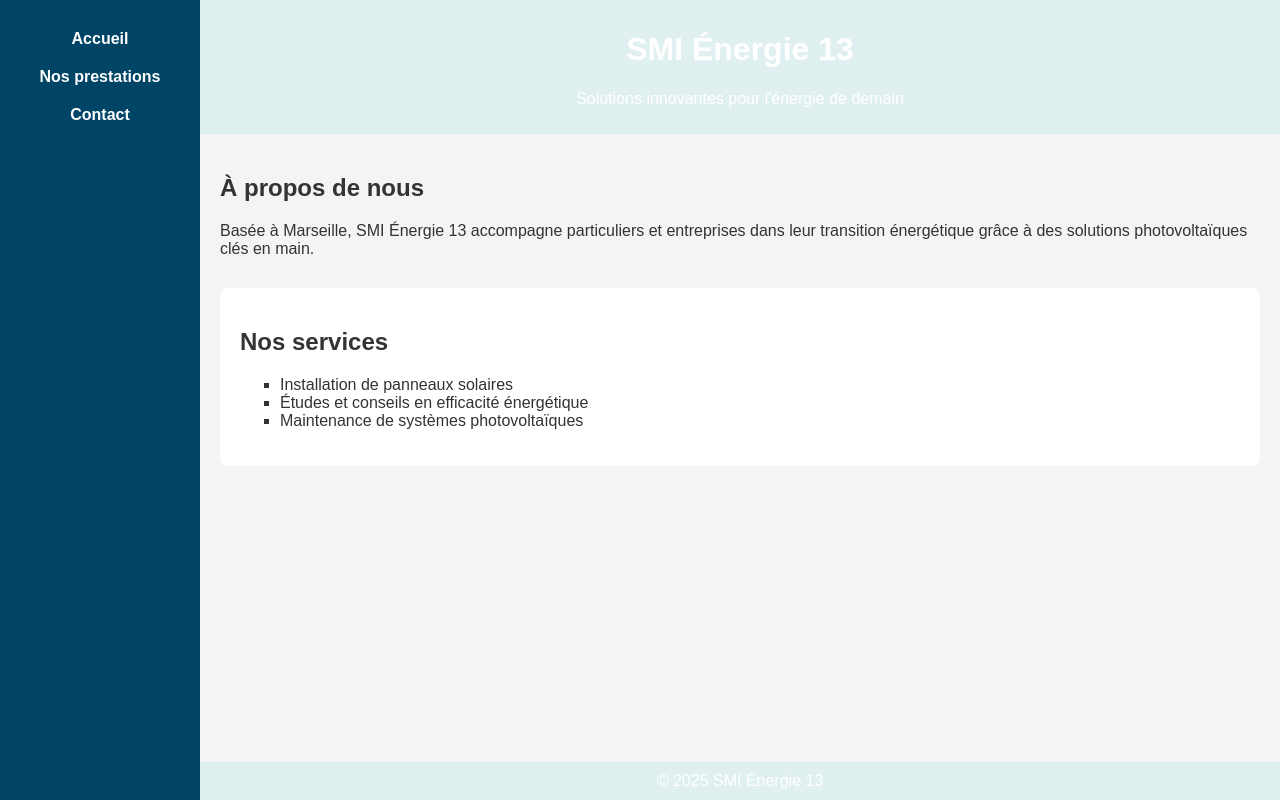
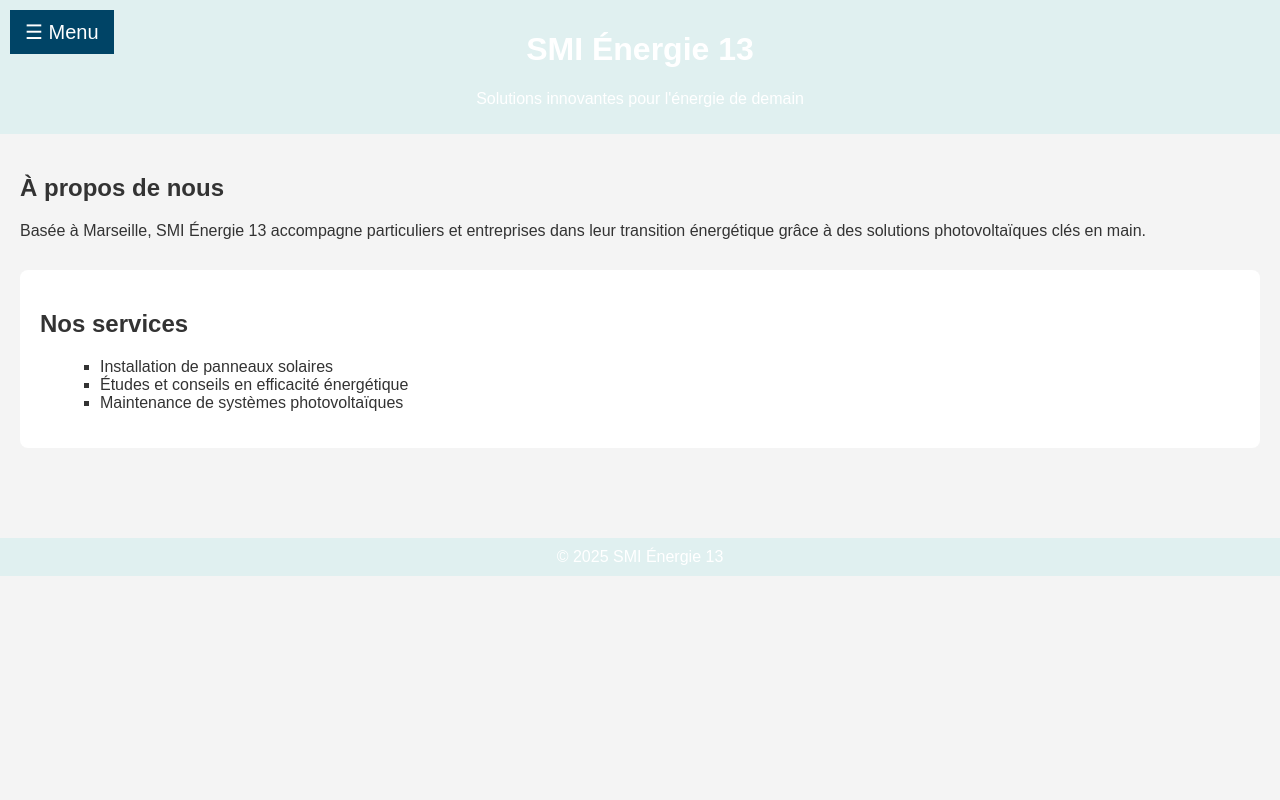
Before and after one commit to Smi-energie13/Smi-energie13, a plain HTML site: page index.html in a window 1280 px wide. Drawn offline with Linux system fonts and the light colour scheme.

Commit message:
Update index.html

```diff
--- a/index.html
+++ b/index.html
@@ -7,58 +7,84 @@
   <link rel="stylesheet" href="style.css">
   <style>
     body {
-      display: flex;
       margin: 0;
       font-family: Arial, sans-serif;
     }
 
-    nav {
-      width: 200px;
+    /* MENU LATÉRAL */
+    .sidebar {
+      height: 100%;
+      width: 0;
+      position: fixed;
+      z-index: 1;
+      top: 0;
+      left: 0;
       background-color: #004466;
-      height: 100vh;
-      display: flex;
-      flex-direction: column;
-      padding: 20px;
-      box-sizing: border-box;
+      overflow-x: hidden;
+      transition: 0.3s;
+      padding-top: 60px;
     }
 
-    nav a {
+    .sidebar a {
+      padding: 10px 20px;
+      text-decoration: none;
+      font-size: 18px;
       color: white;
-      text-decoration: none;
-      margin: 10px 0;
-      font-weight: bold;
+      display: block;
+      transition: 0.3s;
     }
 
-    nav a:hover {
-      text-decoration: underline;
+    .sidebar a:hover {
+      background-color: #006080;
+    }
+
+    .menu-btn {
+      font-size: 20px;
+      background-color: #004466;
+      color: white;
+      border: none;
+      padding: 10px 15px;
+      cursor: pointer;
+    }
+
+    header {
+      background-color: #e0f0f0;
+      padding: 10px;
+      text-align: center;
+      position: relative;
+    }
+
+    .menu-container {
+      position: absolute;
+      left: 10px;
+      top: 10px;
     }
 
     main {
-      flex: 1;
       padding: 20px;
     }
 
-    header, footer {
+    footer {
       text-align: center;
       background-color: #e0f0f0;
       padding: 10px;
-    }
-
-    .services ul {
-      padding-left: 20px;
     }
   </style>
 </head>
 <body>
 
-  <nav>
+  <!-- MENU LATÉRAL -->
+  <div id="mySidebar" class="sidebar">
     <a href="index.html">Accueil</a>
     <a href="prestations.html">Nos prestations</a>
     <a href="contact.html">Contact</a>
-  </nav>
+  </div>
 
-  <div style="flex: 1; display: flex; flex-direction: column;">
+  <!-- BOUTON MENU -->
   <header>
+    <div class="menu-container">
+      <button class="menu-btn" onclick="toggleMenu()">☰ Menu</button>
+    </div>
     <h1>SMI Énergie 13</h1>
     <p>Solutions innovantes pour l'énergie de demain</p>
   </header>
@@ -84,6 +110,27 @@
   <footer>
     &copy; 2025 SMI Énergie 13
   </footer>
-  </div>
+
+  <!-- SCRIPT POUR LE MENU -->
+  <script>
+    function toggleMenu() {
+      const sidebar = document.getElementById("mySidebar");
+      if (sidebar.style.width === "250px") {
+        sidebar.style.width = "0";
+      } else {
+        sidebar.style.width = "250px";
+      }
+    }
+
+    // Fermer le menu si on clique ailleurs
+    document.addEventListener("click", function(event) {
+      const sidebar = document.getElementById("mySidebar");
+      const menuBtn = document.querySelector(".menu-btn");
+      if (!sidebar.contains(event.target) && !menuBtn.contains(event.target)) {
+        sidebar.style.width = "0";
+      }
+    });
+  </script>
+
 </body>
 </html>
```
Lines whose indentation alone changed are shown as unchanged.
